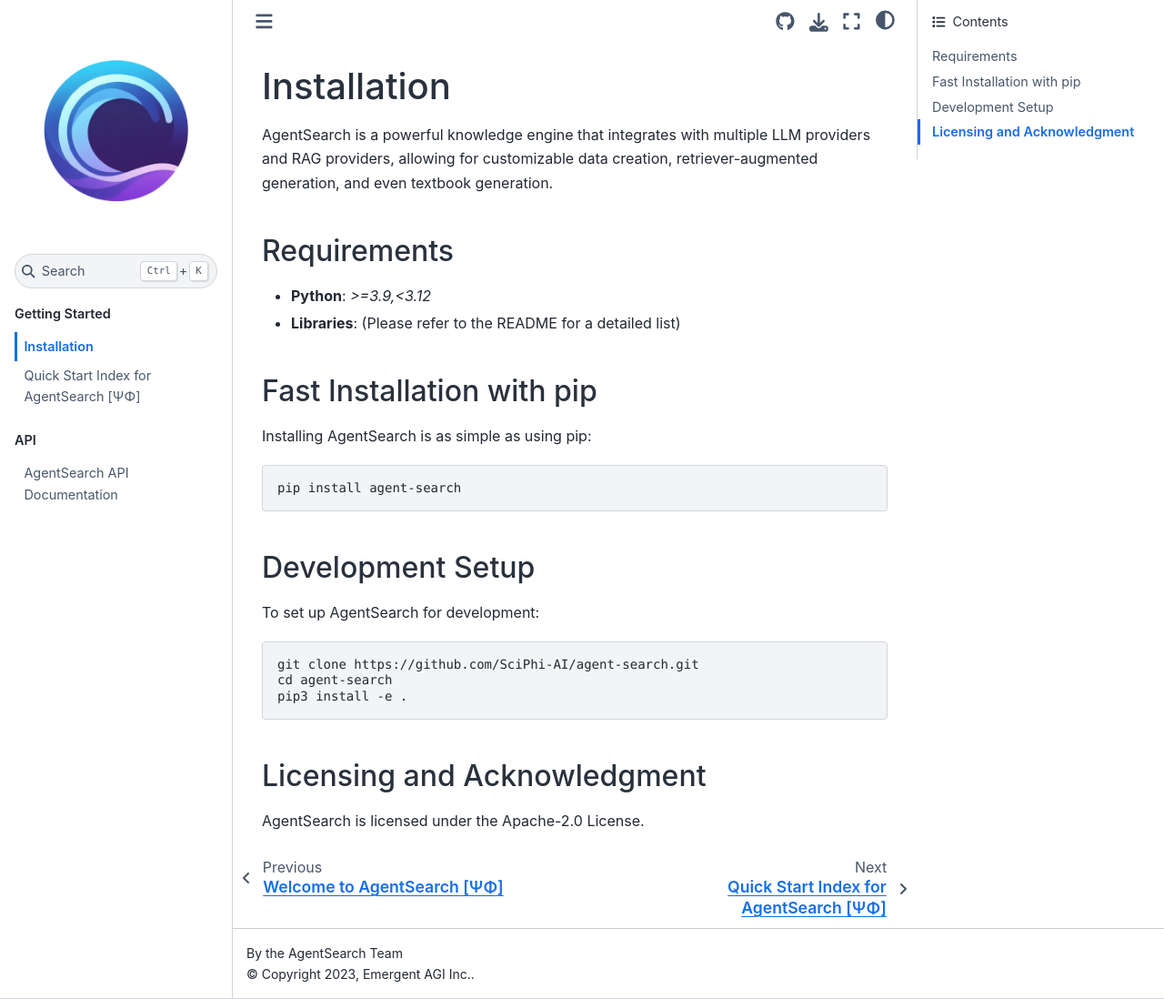
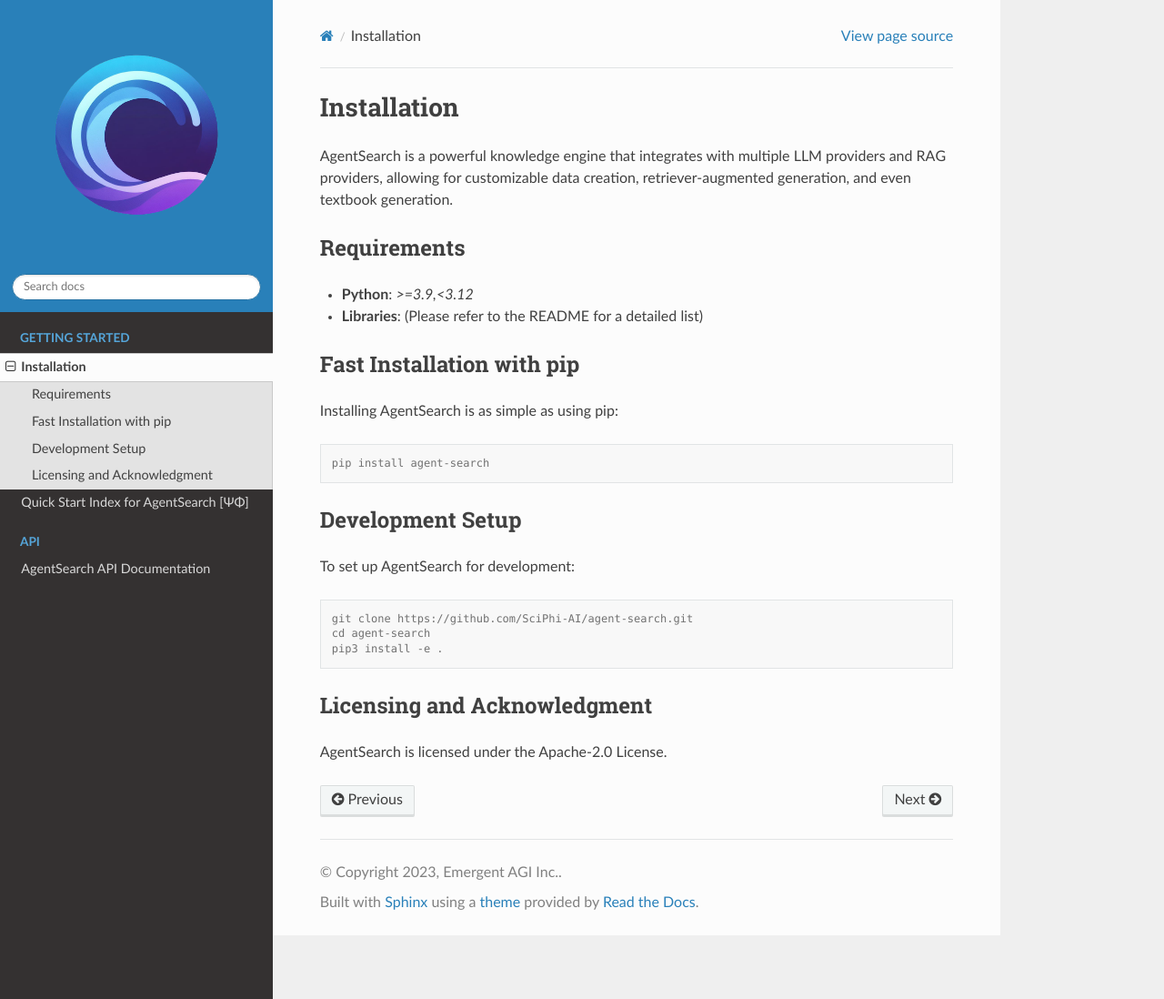
Before and after one commit to SciPhi-AI/agent-search, a Sphinx documentation site: the page built from docs/source/setup/installation.rst, in a window 1280 px wide and 1098 px high. Shown: the whole window at 91% size. Built offline with Sphinx 7.4.7 and the Read the Docs theme 2.0.0, drawn with Linux system fonts in a browser that asks for light colours.

Commit message:
fix docs

```diff
--- a/docs/source/conf.py
+++ b/docs/source/conf.py
@@ -52,7 +52,7 @@
 # a list of builtin themes.
 #
 html_title = project
-html_theme = "sphinx_book_theme"
+html_theme = "sphinx_rtd_theme"
 html_logo = "assets/logos/sciphi.png"
 html_theme_options = {
     "logo_only": True,
```
Also changed, not shown: README.md (+2 -1 lines), docs/source/index.rst (+18 -22 lines).
